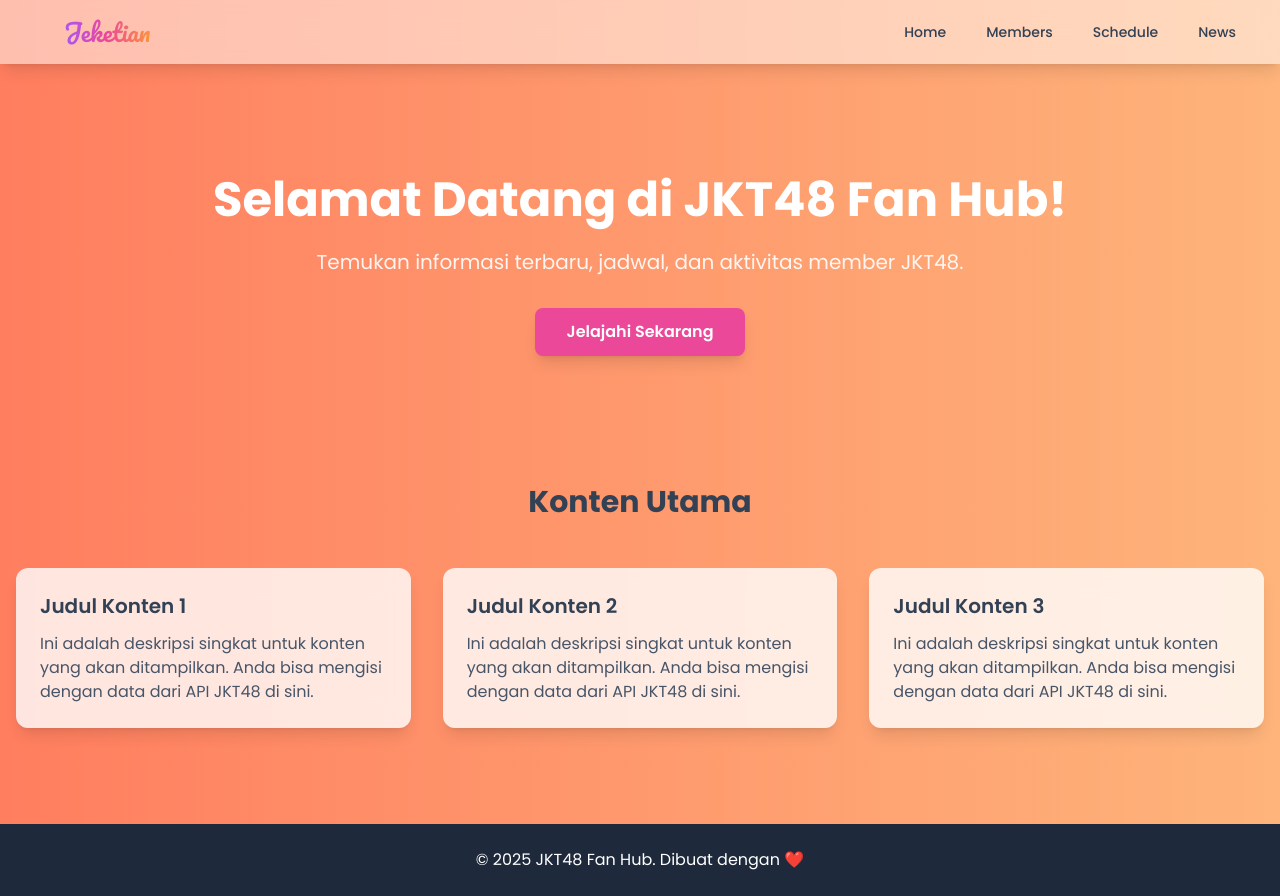
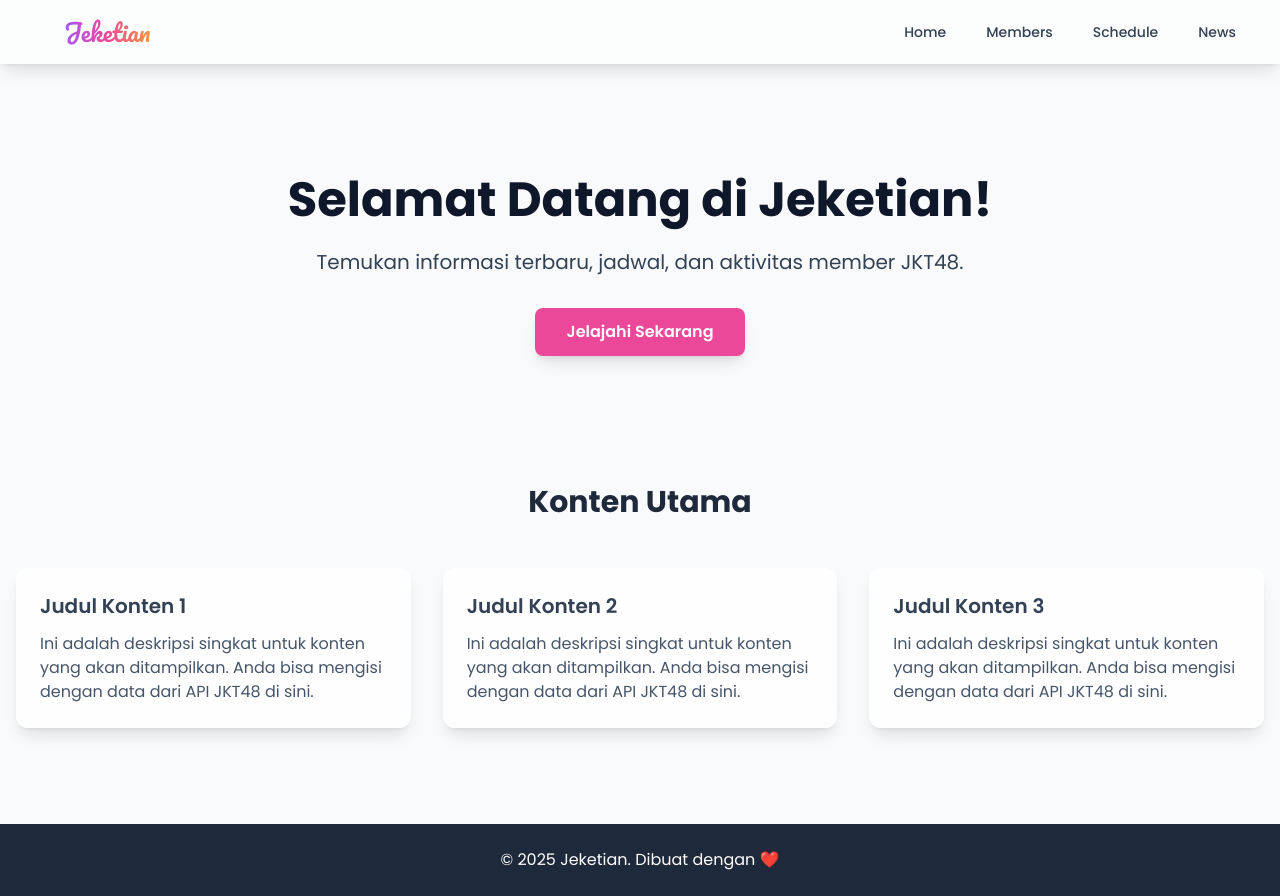
Before and after one commit to Nephyy1/Jeketian, a Next.js app: page / in a window 1280 px wide. Built offline with nearby package versions, Linux system fonts and the light colour scheme.

Commit message:
Update index.js

```diff
--- a/pages/index.js
+++ b/pages/index.js
@@ -5,20 +5,20 @@ export default function HomePage() {
   return (
     <>
       <Head>
-        <title>JKT48 Fan Hub</title>
+        <title>Jeketian - JKT48 Fan Hub</title>
         <meta name="description" content="Website fan-made JKT48" />
         <link rel="icon" href="/favicon.ico" />
       </Head>
 
       <Navbar />
 
-      <main className="pt-20 min-h-screen bg-custom-gradient">
+      <main className="pt-20 min-h-screen bg-gray-50">
         <div className="container mx-auto px-4 py-8">
           <section className="text-center py-16">
-            <h1 className="text-5xl font-bold text-white mb-6">
-              Selamat Datang di JKT48 Fan Hub!
+            <h1 className="text-5xl font-bold text-slate-900 mb-6">
+              Selamat Datang di Jeketian!
             </h1>
-            <p className="text-xl text-white/90 mb-8">
+            <p className="text-xl text-slate-700 mb-8">
               Temukan informasi terbaru, jadwal, dan aktivitas member JKT48.
             </p>
             <button className="bg-pink-500 hover:bg-pink-600 text-white font-semibold py-3 px-8 rounded-lg shadow-lg transition duration-300 transform hover:scale-105">
@@ -27,7 +27,7 @@ export default function HomePage() {
           </section>
 
           <section className="py-16">
-            <h2 className="text-3xl font-bold text-center text-slate-700 mb-12">
+            <h2 className="text-3xl font-bold text-center text-slate-800 mb-12">
               Konten Utama
             </h2>
             <div className="grid md:grid-cols-2 lg:grid-cols-3 gap-8">
@@ -46,7 +46,7 @@ export default function HomePage() {
       </main>
 
       <footer className="bg-slate-800 text-white text-center p-6">
-        <p>&copy; {new Date().getFullYear()} JKT48 Fan Hub. Dibuat dengan ❤️</p>
+        <p>&copy; {new Date().getFullYear()} Jeketian. Dibuat dengan ❤️</p>
       </footer>
     </>
   );
```
